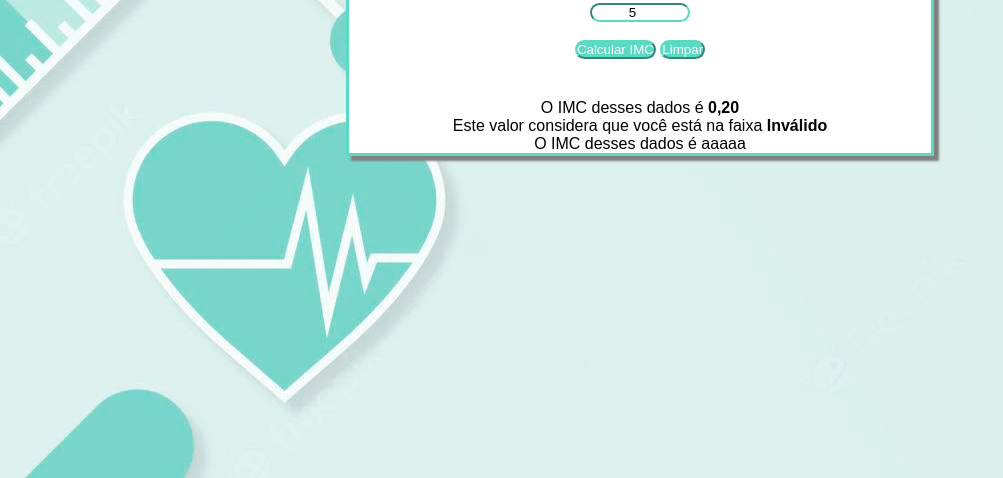
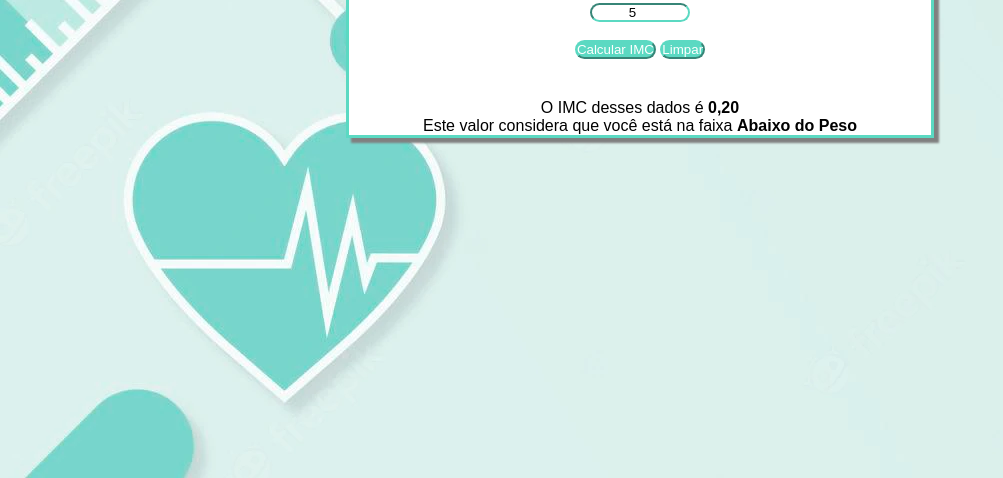
Before and after one commit to AndreLSBrito/caculadoraIMC, a plain HTML site: page index.html in a window 1280 px wide. Both pictures are taken after typing "5", "5" into the empty fields and a click on the button "Calcular IMC". Shown: the part 322-800 px from the top of the page, without its empty margins (0-1003 px from the left). Drawn offline with Linux system fonts and the light colour scheme.

Commit message:
Now the results appear dynamicly

```diff
--- a/JS/script.js
+++ b/JS/script.js
@@ -1,64 +1,74 @@
 function start() {
-  var buttonCalculateImc = document.querySelector('#button-calculate-imc');
+  const buttonCalculateImc = document.querySelector('#button-calculate-imc');
   buttonCalculateImc.addEventListener('click', handleButtonClick);
 
-  var buttonResetImc = document.querySelector('#button-reset-imc');
+  const buttonResetImc = document.querySelector('#button-reset-imc');
   buttonResetImc.addEventListener('click', handleButtonLimpar);
 }
 
+// calculate IMC value
 function calculateImc(weight, hight) {
   return weight / (hight * hight);
 }
 
+// Calculate IMC Range
 function calculateImcRange(imc) {
-  var messageRange;
-  if (imc < 16) {
-    messageRange = 'Inválido';
-  } else if (imc >= 16 && imc < 18.5) {
-    messageRange = 'Muito abaixo do Peso';
+  let messageRange;
+  if (imc < 18.5) {
+    messageRange = 'Abaixo do Peso';
   } else if (imc >= 18.5 && imc < 25) {
     messageRange = 'Peso Normal';
   } else if (imc >= 25 && imc < 30) {
-    messageRange = 'Acima do peso';
+    messageRange = 'Sobrepeso';
   } else if (imc >= 30 && imc < 35) {
     messageRange = 'Obesidade Grau I';
   } else if (imc >= 35 && imc < 40) {
     messageRange = 'Obesidade Grau II';
-  } else if (imc < 40) {
-    messageRange = 'Obesidade Grau II';
   } else {
-    messageRange = 'Inválido';
+    messageRange = 'Obesidade Grau III (Obesidade mórbida)';
   }
 
   return messageRange;
 }
+// function when push the button calculate
+function handleButtonClick() {
+  // search the values inputed on the DOM
+  const inputWeight = document.querySelector('#input-weight');
+  const inputHight = document.querySelector('#input-hight');
+  const weight = Number(inputWeight.value);
+  const hight = Number(inputHight.value);
 
-function handleButtonClick() {
-  var inputWeight = document.querySelector('#input-weight');
-  var inputHight = document.querySelector('#input-hight');
-  var weight = Number(inputWeight.value);
-  var hight = Number(inputHight.value);
-  var imcResult = document.querySelector('#imc-result');
-  var imcResultRange = document.querySelector('#imc-result-range');
+  // calculate the IMC and the range from the result
+  const imc = calculateImc(weight, hight).toFixed(2).replace('.', ',');
+  const imcRange = calculateImcRange(calculateImc(weight, hight).toFixed(2));
 
-  var imc = calculateImc(weight, hight).toFixed(2).replace('.', ',');
-  imcResult.textContent = imc;
-  imcResultRange.textContent = calculateImcRange(
-    calculateImc(weight, hight).toFixed(2)
+  // Add at the DOM the result of IMC when the user clicks calculate
+  const dynamicImcResult = document.querySelector('#paragraph-result');
+  dynamicImcResult.innerHTML = '';
+  const boldImc = document.createElement('STRONG');
+  boldImc.textContent = imc;
+  dynamicImcResult.textContent = 'O IMC desses dados é ';
+  dynamicImcResult.appendChild(boldImc);
+
+  // Add at the DOM the result of rannge from IMC when the user clicks calculate
+  const dynamicImcRangeResult = document.querySelector(
+    '#paragraph-result-range'
   );
-
-  var dynamicResult = document.querySelector('#test');
-  dynamicResult.innerHTML = '';
-  var boldImc = document
-    .createElement('b')
-    .appendChild(document.createTextNode('aaaaa'));
-  //boldImc.innerHTML = '';
-  dynamicResult.textContent = 'O IMC desses dados é ';
-  dynamicResult.appendChild(boldImc); //.appendChild(boldImc);
+  dynamicImcRangeResult.innerHTML = '';
+  const boldImcRange = document.createElement('STRONG');
+  boldImcRange.textContent = imcRange;
+  dynamicImcRangeResult.textContent =
+    'Este valor considera que você está na faixa ';
+  dynamicImcRangeResult.appendChild(boldImcRange);
 }
 
+// function when push the button reset
 function handleButtonLimpar() {
-  var resetWeight = (document.querySelector('#input-weight').value = '');
-  var resetHight = (document.querySelector('#input-hight').value = '');
+  const resetWeight = (document.querySelector('#input-weight').value = '');
+  const resetHight = (document.querySelector('#input-hight').value = '');
+  let resetImc = document.querySelector('#paragraph-result');
+  resetImc.remove();
+  let resetImcRange = document.querySelector('#paragraph-result-range');
+  resetImcRange.remove();
 }
 start();
--- a/index.html
+++ b/index.html
@@ -25,9 +25,9 @@
     <button id="button-calculate-imc">Calcular IMC</button>
     <button id="button-reset-imc" >Limpar</button>
 
-    <p id="paragraph-result">O IMC desses dados é <strong id="imc-result"></strong></p>
-    <p id="paragraph-result-range">Este valor considera que você está na faixa <strong id="imc-result-range"></strong></p>
-    <p id="test"><strong id="bold"></strong></p>
+    <p id="paragraph-result"></p>
+    <p id="paragraph-result-range"></p>
+
     <script defer src="./JS/script.js"></script>
 
     </main>
```
